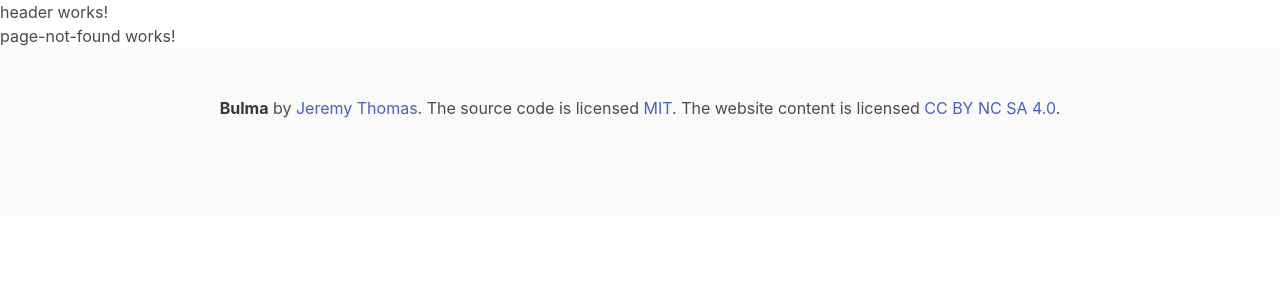
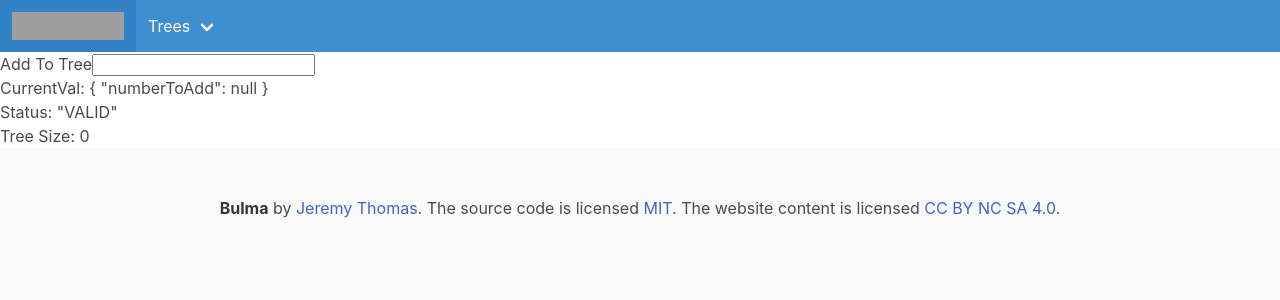
Before and after one commit to mdw233/angular-compsci, an Angular app: page /#/binary-tree in a window 1280 px wide. Shown: the top 300 px of the page. Built offline with nearby package versions, Linux system fonts and the light colour scheme; grey boxes are pictures that could not be loaded.

Commit message:
added the navbar .. still a WIP

```diff
--- a/src/app/app-routing.module.ts
+++ b/src/app/app-routing.module.ts
@@ -7,6 +7,7 @@ import { PageNotFoundComponent } from './shared/components/page-not-found/page-n
 const appRoutes: Routes = [
   { path: '', component: HomeComponent },
   { path: 'tree', component: TreeDisplayComponent },
+  { path: 'binary-tree', component: TreeDisplayComponent },
   { path: '**', component: PageNotFoundComponent }
 ];
 
--- a/src/app/shared/components/header/header.component.html
+++ b/src/app/shared/components/header/header.component.html
@@ -1,3 +1,32 @@
-<p>
-  header works!
-</p>
+<nav class="navbar is-info" role="navigation" aria-label="main navigation">
+  <div class="navbar-brand">
+    <a class="navbar-item" routerLink="/">
+      <img src="https://bulma.io/images/bulma-logo.png" alt="Bulma: a modern CSS framework based on Flexbox" width="112" height="28">
+    </a>
+
+    <button class="button navbar-burger" (click)="burgerMenuVisible = !burgerMenuVisible" [class.is-active]="burgerMenuVisible">
+      <span></span>
+      <span></span>
+      <span></span>
+    </button>
+  </div>
+
+  <div class="navbar-menu" [class.is-active]="burgerMenuVisible">
+    <div class="navbar-start">
+     <div class="navbar-item has-dropdown is-hoverable">
+       <a class="navbar-link">
+          Trees
+       </a>
+       <div class="navbar-dropdown">
+         <a class="navbar-item" routerLink="/binary-tree">
+           Binary Tree
+         </a>
+       </div>
+     </div>
+    </div>
+
+    <div class="navbar-end">
+
+    </div>
+  </div>
+</nav>
--- a/src/app/shared/components/header/header.component.ts
+++ b/src/app/shared/components/header/header.component.ts
@@ -10,6 +10,8 @@ export class HeaderComponent implements OnInit {
 
   constructor() { }
 
+  public burgerMenuVisible: boolean = false;
+
   ngOnInit() {
   }
 
--- a/src/app/tree/tree-display/tree-display.component.ts
+++ b/src/app/tree/tree-display/tree-display.component.ts
@@ -29,5 +29,8 @@ export class TreeDisplayComponent implements OnInit {
 
   onSubmit() {
     this.btService.add(this.tree, this.treeForm.value.numberToAdd);
+    this.treeForm.patchValue({
+      numberToAdd: ""
+    });
   }
 }
```
